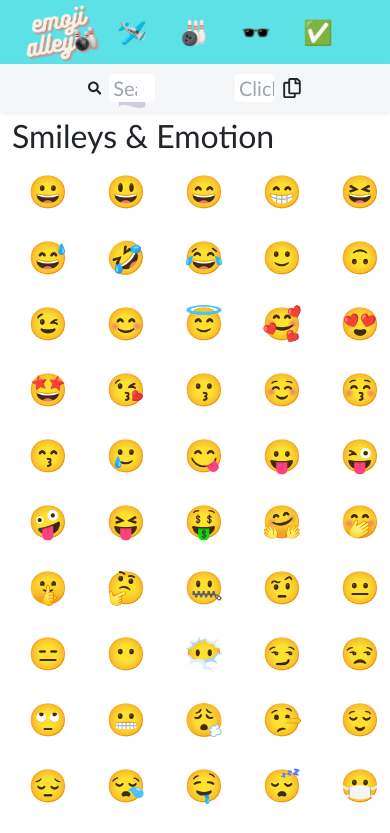
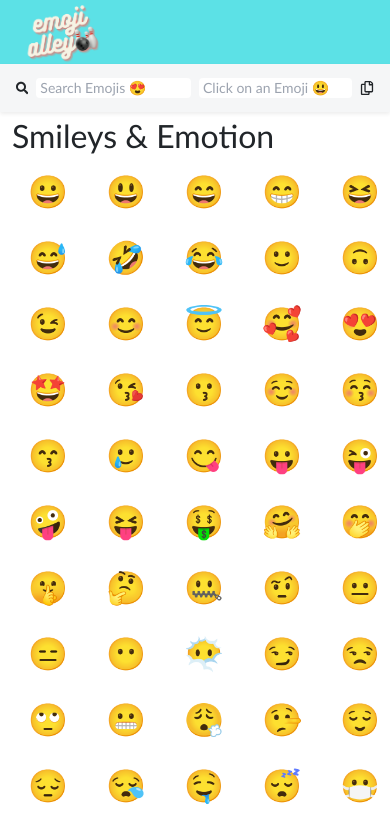
Before and after one commit to n0acar/emojialley, a React (Create React App) app: page / in a window 390 px wide. Shown: the top 833 px of the page. Built offline with nearby package versions, Linux system fonts and the light colour scheme.

Commit message:
responsive navbar

```diff
--- a/src/components/CopyTab.js
+++ b/src/components/CopyTab.js
@@ -2,7 +2,7 @@ import { FaRegCopy } from "react-icons/fa";
 
 const CopyTab = ({ copyText, onWrite, onCopyClick }) => {
   return (
-    <div class="flex flex-row w-full pl-10 pr-10 align-middle items-center">
+    <div class="flex flex-row w-full pl-1 pr-1 lg:pl-10 lg:pr-10 align-middle items-center">
       <input
         class="rounded w-full pl-1"
         placeholder="Click on an Emoji 😃"
--- a/src/components/Header.js
+++ b/src/components/Header.js
@@ -21,22 +21,18 @@ const Header = ({
         }}
       >
         <img
+          class="ml-6 lg:ml-20"
           style={{
-            marginLeft: "6%",
             maxWidth: "100%",
             maxHeight: "100%",
             objectFit: "contain",
           }}
           src="logo.png"
         />
-        <div
-          style={{
-            marginRight: "6%",
-          }}
-        >
+        <div class="ml-6 lg:mr-20 lg:text-2xl text-l hidden sm:flex">
           {blockHeaders.map((header, i) => (
             <button
-              class="hover:bg-gray-50 hover:bg-opacity-20 py-3 px-3 rounded hover:shadow text-2xl"
+              class="p-3 hover:bg-gray-50 hover:bg-opacity-20 rounded hover:shadow"
               onClick={() => scrollToBlock(i)}
             >
               {emoji_header_symbol_pairs[header]}
@@ -45,7 +41,11 @@ const Header = ({
         </div>
       </div>
       <div
-        class="flex flex-row justify-between h-12 items-center align-middle bg-gray-100 bg-opacity-80 shadow-sm pl-12 pr-12 text-xl"
+        class="flex flex-row justify-between h-12 items-center align-middle bg-gray-100 bg-opacity-80 shadow-sm
+        pl-3 pr-3
+        lg:pl-12 lg:pr-12
+        text-sm
+        md:text-xl"
         style={{
           fontFamily: "Gill Sans, sans-serif",
         }}
--- a/src/components/SearchBar.js
+++ b/src/components/SearchBar.js
@@ -2,7 +2,7 @@ import { FaSearch } from "react-icons/fa";
 
 const SearchBar = ({ search }) => {
   return (
-    <div class="flex flex-row w-full pl-10 pr-10 align-middle items-center">
+    <div class="flex flex-row w-full lg:pl-10 lg:pr-10 pl-1 pr-1 align-middle items-center">
       <FaSearch class="mr-2"></FaSearch>
       <input
         class="rounded w-full pl-1"
```
